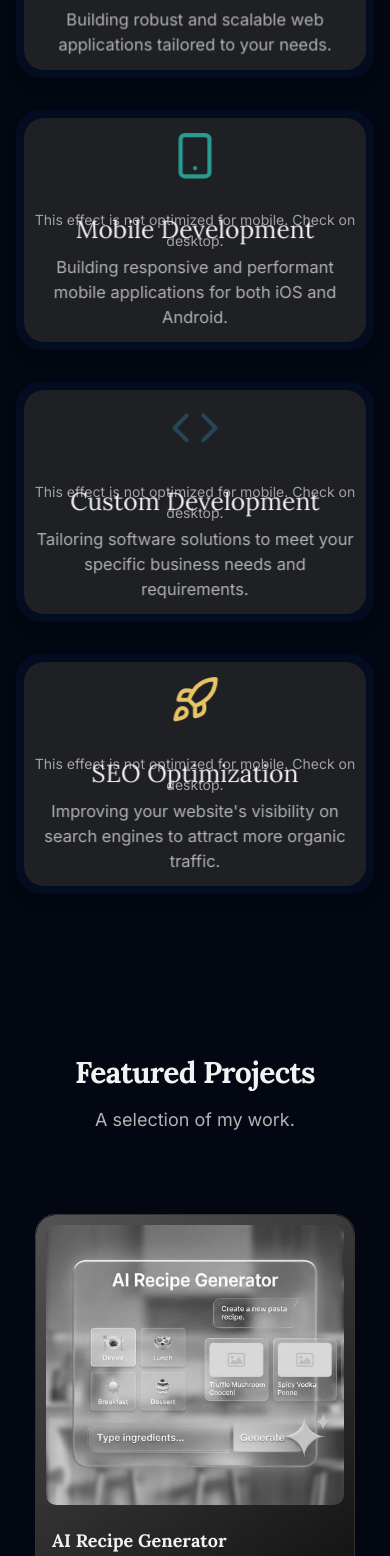
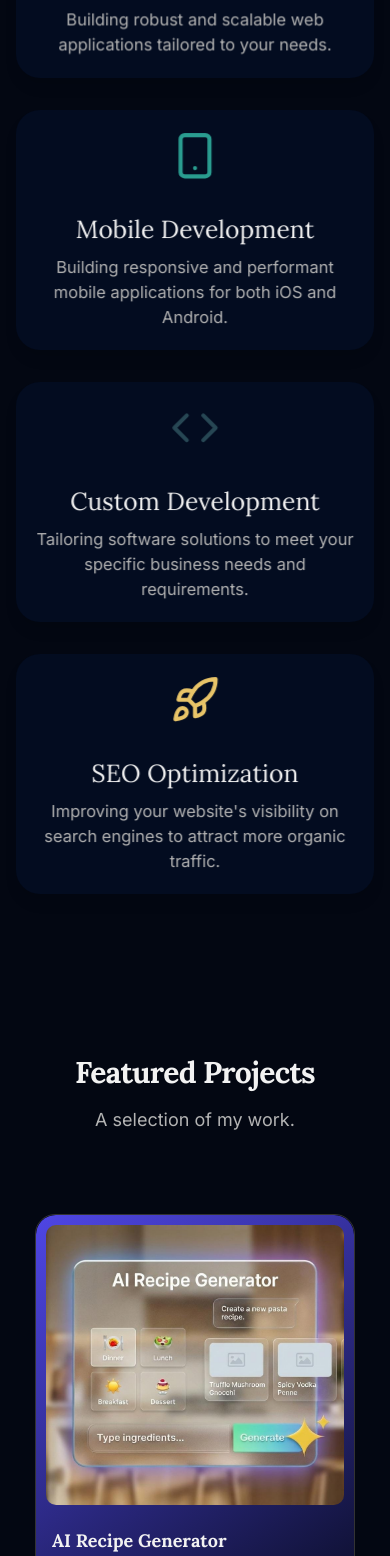
Before and after one commit to araiz-khan/Portfolio_Next, a Next.js app: page / in a window 390 px wide. Shown: the part 2212-3768 px from the top of the page. Built offline with nearby package versions, Linux system fonts and the light colour scheme.

Commit message:
Mobile UX: logo size, disable TiltedCard warning, projects full color

```diff
--- a/src/components/ChromaGrid.css
+++ b/src/components/ChromaGrid.css
@@ -115,6 +115,21 @@
   opacity: 1;
 }
 
+/* Mobile/touch: show full color and disable spotlight/reveal effects */
+@media (hover: none), (pointer: coarse) {
+  .chroma-card-base {
+    filter: none;
+  }
+
+  .chroma-card-reveal {
+    display: none;
+  }
+
+  .chroma-card::before {
+    display: none;
+  }
+}
+
 .chroma-img-wrapper {
   position: relative;
   padding: 10px;
--- a/src/components/TiltedCard.tsx
+++ b/src/components/TiltedCard.tsx
@@ -39,7 +39,7 @@ export default function TiltedCard({
   cardWidth = '300px',
   scaleOnHover = 1.1,
   rotateAmplitude = 14,
-  showMobileWarning = true,
+  showMobileWarning = false,
   showTooltip = true,
   overlayContent = null,
   displayOverlayContent = false,
--- a/src/components/header.tsx
+++ b/src/components/header.tsx
@@ -30,11 +30,16 @@ export default function Header() {
       const scrollY = window.scrollY;
       setIsScrolled(scrollY > 10);
 
-      // Calculate smooth scale based on scroll position
-      // Scale from 1 (at top) to 0.3 (when scrolled down)
-      // Adjust the divisor to control how quickly it scales
-      const maxScroll = 300; // Increased scroll distance for smoother scaling
-      const scale = Math.max(0.3, 1 - (scrollY / maxScroll));
+      // Keep logo readable on mobile; gently shrink on desktop only.
+      const isMobile = window.matchMedia('(max-width: 767px)').matches;
+      if (isMobile) {
+        setLogoScale(1);
+        return;
+      }
+
+      const maxScroll = 300;
+      const minScale = 0.65;
+      const scale = Math.max(minScale, 1 - scrollY / maxScroll);
       setLogoScale(scale);
     };
     window.addEventListener('scroll', handleScroll);
```
